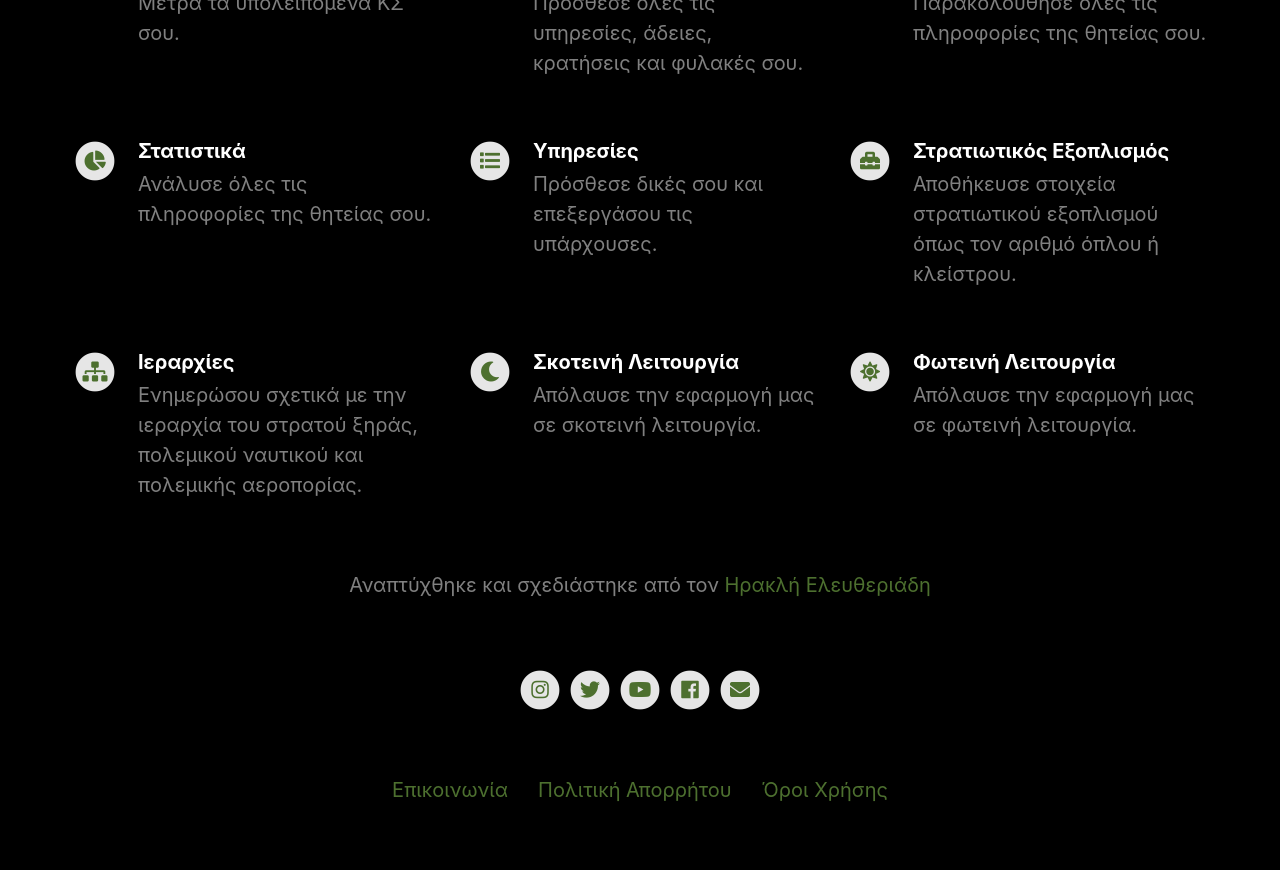
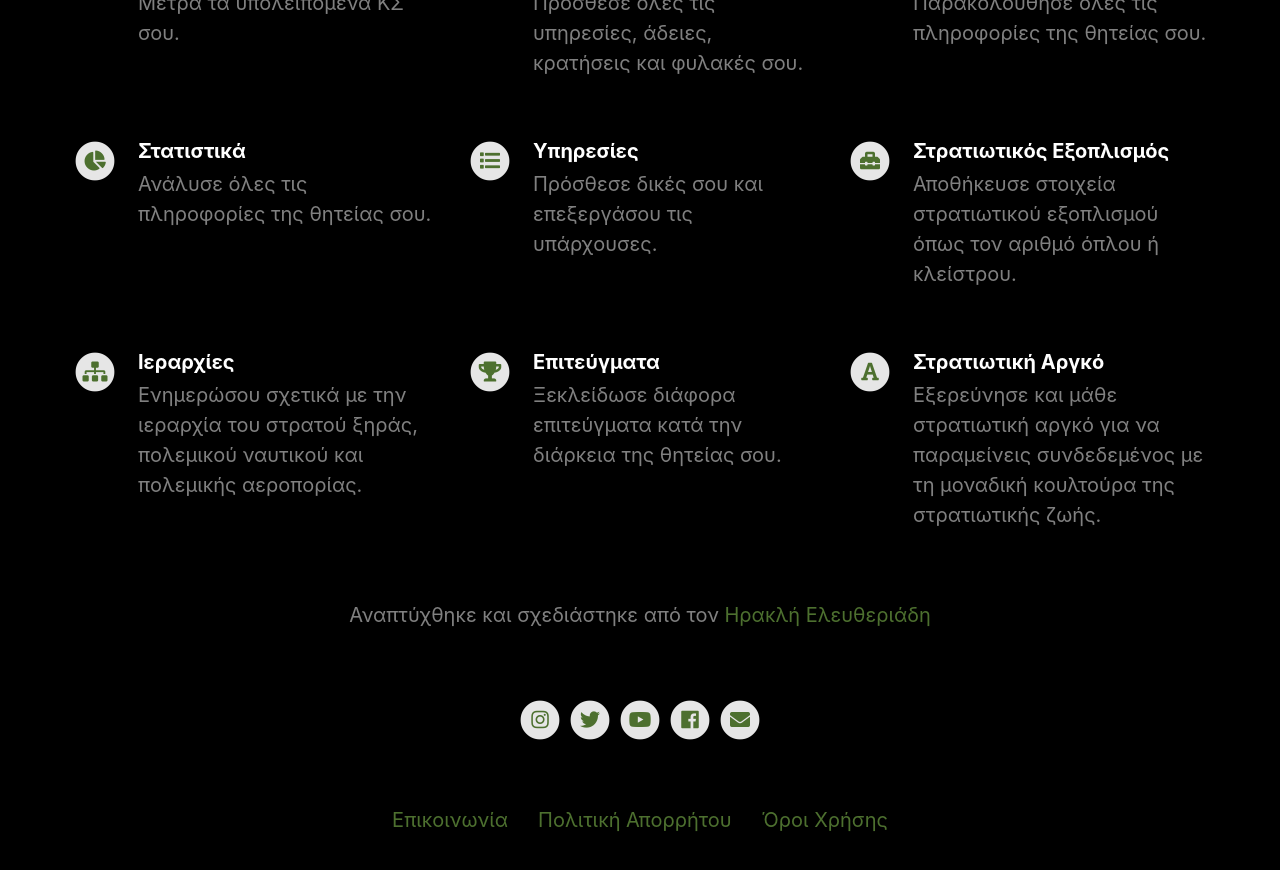
Before and after one commit to IraklisElef/apolyomai-app-landing-page, a Jekyll site: the page built from index.html, in a window 1280 px wide and 900 px high, scrolled down 1124 px. Shown: the top 870 px of the window. Built offline with Jekyll 4.4.1, drawn with Linux system fonts in a browser that asks for light colours; nearby versions of some CDN libraries.

Commit message:
Update _config.yml

```diff
--- a/_config.yml
+++ b/_config.yml
@@ -65,13 +65,13 @@ features                                  :
     description                           : Ενημερώσου σχετικά με την ιεραρχία του στρατού ξηράς, πολεμικού ναυτικού και πολεμικής αεροπορίας.
     fontawesome_icon_name                 : sitemap
 
-  - title                                 : Σκοτεινή Λειτουργία
-    description                           : Απόλαυσε την εφαρμογή μας σε σκοτεινή λειτουργία.
-    fontawesome_icon_name                 : moon
+  - title                                 : Επιτεύγματα
+    description                           : Ξεκλείδωσε διάφορα επιτεύγματα κατά την διάρκεια της θητείας σου.
+    fontawesome_icon_name                 : trophy
 
-  - title                                 : Φωτεινή Λειτουργία
-    description                           : Απόλαυσε την εφαρμογή μας σε φωτεινή λειτουργία.
-    fontawesome_icon_name                 : sun
+  - title                                 : Στρατιωτική Αργκό
+    description                           : Εξερεύνησε και μάθε στρατιωτική αργκό για να παραμείνεις συνδεδεμένος με τη μοναδική κουλτούρα της στρατιωτικής ζωής.
+    fontawesome_icon_name                 : font
 
   - title                                 : # New Feature Title
     description                           : # New Feature Description
```
